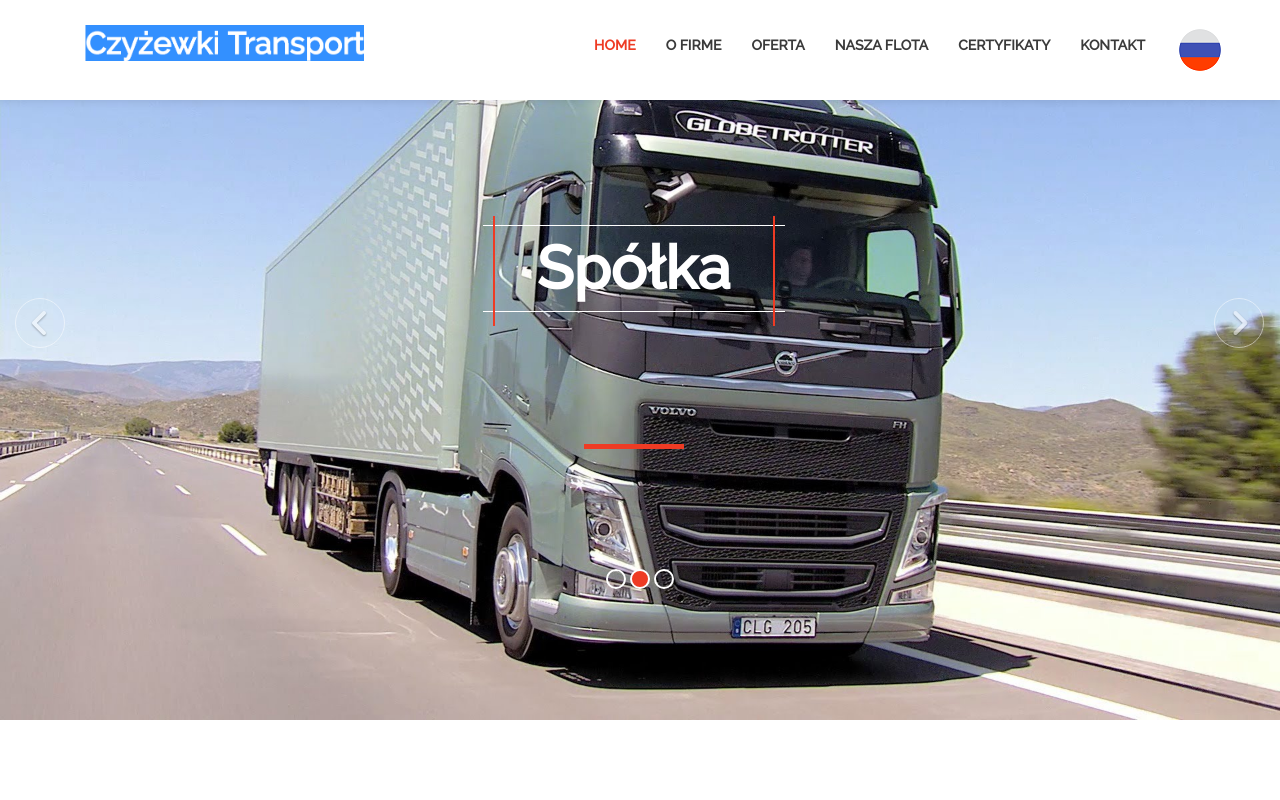
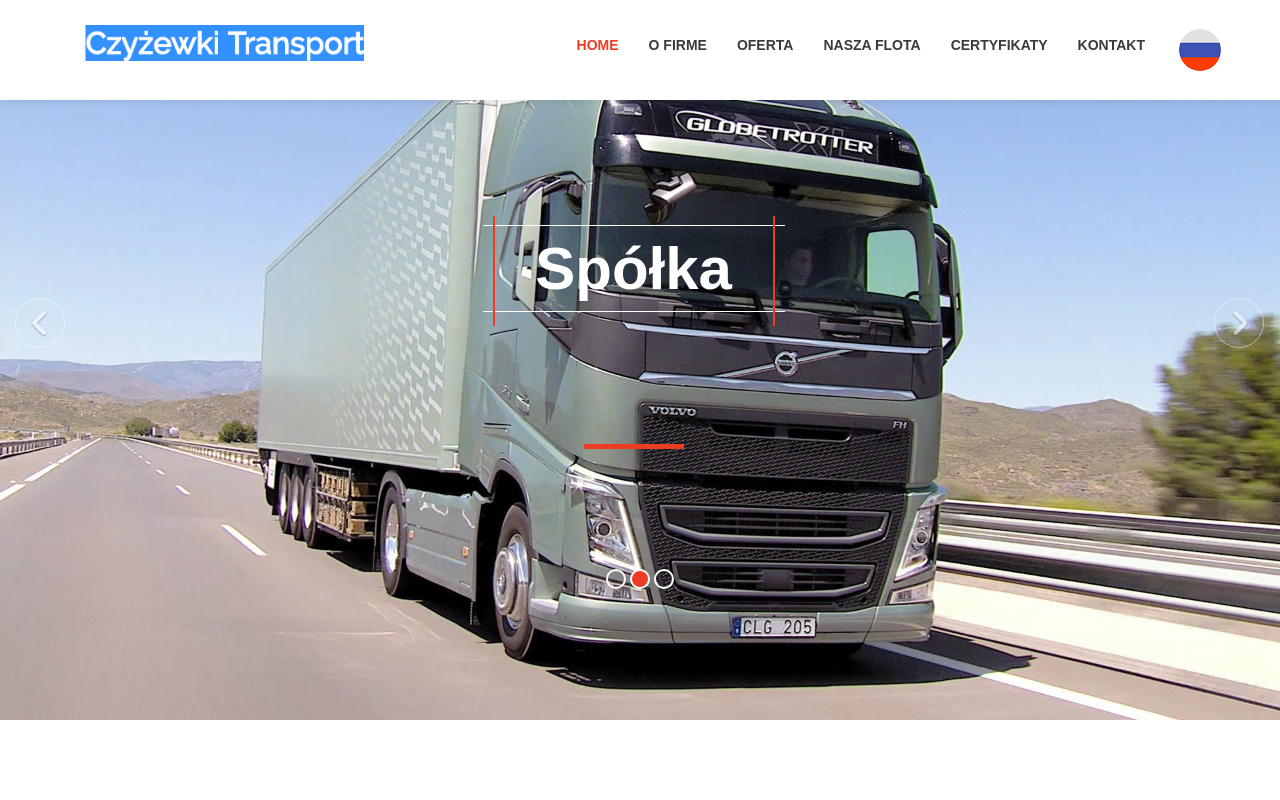
Before and after one commit to CzyzewskiTransprort/site.github.io, a plain HTML site: page index.html in a window 1280 px wide. Shown: the top 800 px of the page. Drawn offline with Linux system fonts and the light colour scheme; some packages are replaced by stand-ins of ours.

Commit message:
Update index.html

```diff
--- a/index.html
+++ b/index.html
@@ -36,8 +36,7 @@
         <link rel="stylesheet" href="css/jquery.fancybox.css?v=2.1.5" type="text/css" media="screen" />
 
 		<script type="text/javascript" src="http://maps.google.com/maps/api/js?sensor=false"></script>
-        <link href='http://fonts.googleapis.com/css?family=Lato:400,300' rel='stylesheet' type='text/css'>
-        <link href='http://fonts.googleapis.com/css?family=Raleway:400,300,500' rel='stylesheet' type='text/css'>
+       <link href='http://fonts.googleapis.com/css?family=Lato:300,400,700,900&subset=latin,latin-ext' rel='stylesheet' type='text/css'>
     </head>
 
  <body data-spy="scroll" data-target=".navbar-fixed-top">
```
